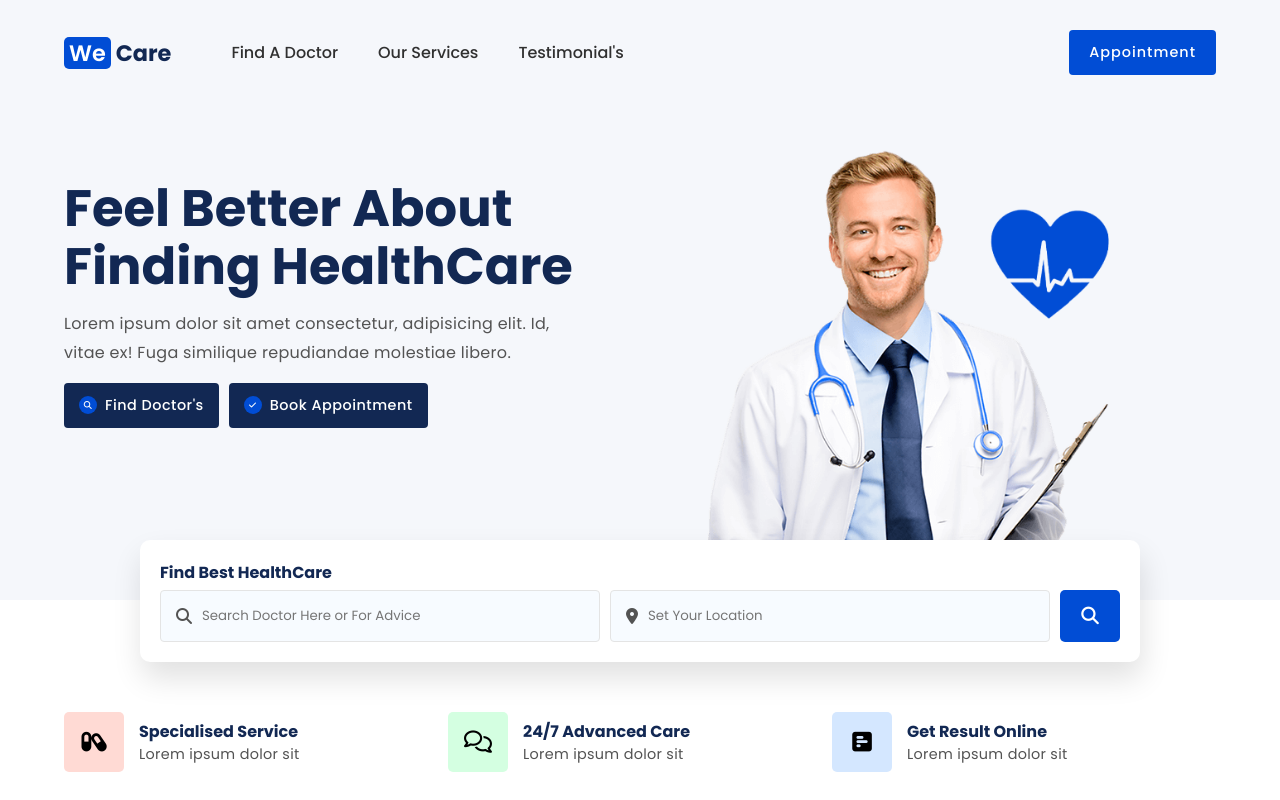
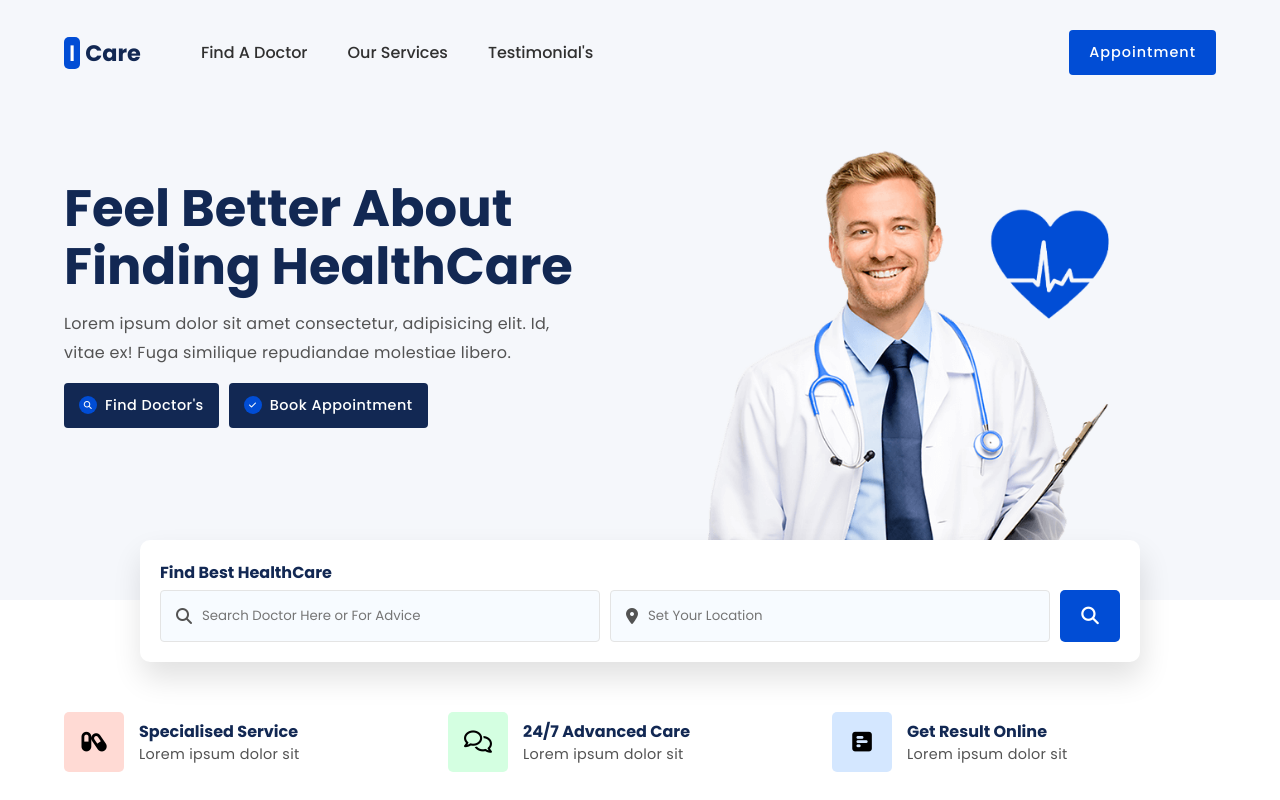
Before and after one commit to M-FAISAl-github/Project2, a plain HTML site: page Hospital project/index.html in a window 1280 px wide. Shown: the top 800 px of the page. Drawn offline with nearby package versions, Linux system fonts and the light colour scheme.

Commit message:
heading change

```diff
--- a/Hospital project/index.html
+++ b/Hospital project/index.html
@@ -34,7 +34,7 @@
                     <span class="nav-icon"></span>
                 </label>
                 <!--**logo*********-->
-                <a href="index.html" class="logo"><span>We</span>Care</a>
+                <a href="index.html" class="logo"><span>I</span>Care</a>
                 <!--**menu*********-->
                 <ul class="menu">
                     <li><a href="#our-team">Find A Doctor</a></li>
```
